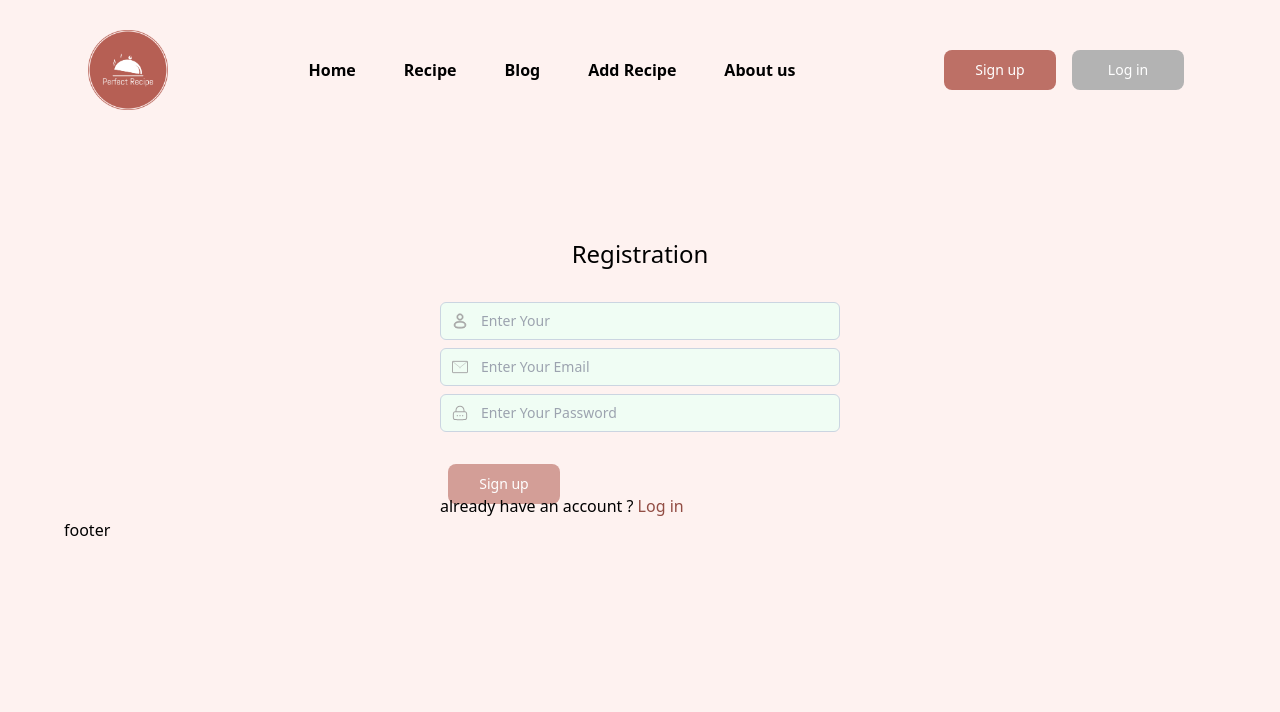
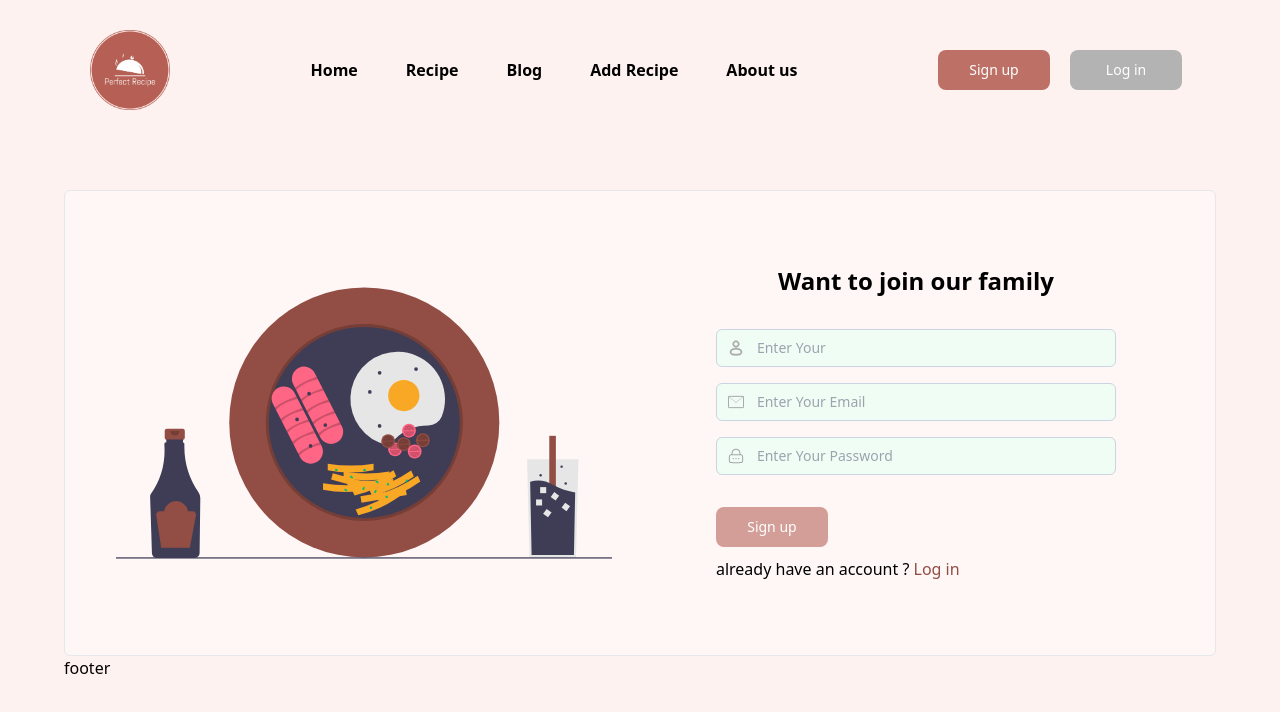
Before and after one commit to datotchkadua/perfect-recipe, a React (Vite) app in the folder client/: page /register in a window 1280 px wide. Shown: the top 712 px of the page. Built offline with nearby package versions, Linux system fonts and the light colour scheme.

Commit message:
done signup style and logic

```diff
--- a/client/src/components/Button.jsx
+++ b/client/src/components/Button.jsx
@@ -1,20 +1,24 @@
-const Button = ({type="button", bgColor = "brown", btnText, onClick, disabled=false }) => {
+const Button = ({
+  type = "button",
+  bgColor = "brown",
+  btnText,
+  onClick,
+  disabled = false,
+}) => {
   const colorVariants = {
     brown: "bg-[#bd7066] hover:bg-[#924d44]",
     gray: "bg-[#b3b3b3] hover:bg-[#5a5a5a]",
   };
 
-
-
   return (
     <button
-    disabled={disabled}
+      disabled={disabled}
       type={type}
       onClick={onClick}
       className={`text-white ${colorVariants[bgColor]}
   focus:outline-none  font-medium rounded-lg
   text-sm px-5 py-2.5 me-2 inline-flex items-center justify-center
-  duration-300 cursor-pointer mb-4 lg:mb-0 lg:mx-2 min-w-28 ${disabled ?"disabledButton" :""}`}
+  duration-300 cursor-pointer   min-w-28 ${disabled ? "disabledButton" : ""}`}
     >
       {btnText}
     </button>
--- /dev/null
+++ b/client/src/components/Form.jsx
@@ -0,0 +1,25 @@
+import React from "react";
+import { registrationInputData } from "../utils/inputsData";
+import Input from "./Input";
+
+const Form = ({ onSubmit, register, errors, children }) => {
+  return (
+    <>
+      <form onSubmit={onSubmit}>
+        {registrationInputData.map((inputData) => {
+          return (
+            <Input
+              key={inputData.name}
+              {...inputData}
+              register={register}
+              errors={errors}
+            />
+          );
+        })}
+        {children}
+      </form>
+    </>
+  );
+};
+
+export default Form;
--- a/client/src/components/Input.jsx
+++ b/client/src/components/Input.jsx
@@ -1,7 +1,7 @@
 const Input = ({ svg, placeholderText, name, type, register, errors }) => {
   return (
     <>
-      <div className="relative mb-2 w-[250px] sm:w-[400px] ">
+      <div className="relative mb-4 w-200px mob:w-[250px] sm:w-[400px] ">
         <div
           className="absolute inset-y-0 start-0
     flex items-center ps-3
@@ -20,7 +20,7 @@ const Input = ({ svg, placeholderText, name, type, register, errors }) => {
      outline-none
   ${
     errors[name]?.message
-      ? "border-red-600 focus:ring-red-600 focus:border-red-600  "
+      ? "border-red-500 focus:ring-red-500 focus:border-red-500  "
       : null
   }
       `}
@@ -28,7 +28,7 @@ const Input = ({ svg, placeholderText, name, type, register, errors }) => {
       </div>
 
       {errors[name] && (
-        <p className="mb-2 text-sm text-red-600 dark:text-red-500">
+        <p className="mb-2 text-sm md:text-base text-red-500 dark:text-red-500">
           <span className="font-medium">{errors[name]?.message} </span>
         </p>
       )}
--- a/client/src/components/NavLinks.jsx
+++ b/client/src/components/NavLinks.jsx
@@ -60,7 +60,10 @@ function NavLinks() {
       {isAuthenticated ? (
         <UserImage />
       ) : (
-        <div className="flex mt-6 lg:mt-0 flex-col lg:flex-row items-center justify-start lg:justify-center">
+        <div
+          className="flex mt-6 lg:mt-0 flex-col  gap-3
+        lg:flex-row items-center justify-start lg:justify-center mb-4 lg:mb-0"
+        >
           <Button
             btnText="Sign up"
             onClick={() => handleNavigate("/register")}
--- a/client/src/components/Navbar.jsx
+++ b/client/src/components/Navbar.jsx
@@ -12,7 +12,7 @@ function Navbar() {
 
   return (
     <>
-      <nav className="hidden lg:flex w-full mb-32">
+      <nav className="hidden lg:flex w-full mb-20">
         <NavLinks />
       </nav>
 
--- a/client/src/pages/SignupPage.jsx
+++ b/client/src/pages/SignupPage.jsx
@@ -1,66 +1,74 @@
 import { Link, useNavigate } from "react-router-dom";
-import Input from "../components/Input";
 import { useForm } from "react-hook-form";
 import { yupResolver } from "@hookform/resolvers/yup";
-// import useForm from "../hooks/useForm";
 import { registrationSchema } from "../schemas";
 import Button from "../components/Button";
-import { registrationInputData } from "../utils/inputsData";
+import Form from "../components/Form";
+import bgImage from "../assets/registration-bg.svg";
+import handleFormSubmit from "../utils/handleFormSubmit";
 
 const SignupPage = () => {
   const {
     handleSubmit,
     register,
-    // reset,
-    // watch,
-    formState: { errors, isSubmitSuccessful, isSubmitting, isDirty },
+    reset,
+
+    formState: { errors, isSubmitting, isDirty },
   } = useForm({
     resolver: yupResolver(registrationSchema),
   });
+  const navigate = useNavigate();
 
   // eslint-disable-next-line no-unused-vars
-  // const successRegister = (data) => {
-  //   resetForm();
-  //   navigate("/login");
-  // };
+  const successRegister = (data) => {
+    reset();
+    navigate("/login");
+  };
 
-  //const navigate = useNavigate();
   function onSubmit(data) {
-    console.log(data);
-
-    // handleFormSubmit("http://localhost:8080/register", values-unda iyos,successRegister);
+    handleFormSubmit("http://localhost:8080/register", data, successRegister);
   }
 
   return (
-    <section className="flex flex-col justify-center items-center w-full">
-      <h2 className="text-2xl mb-8">Registration</h2>
-      <form onSubmit={handleSubmit(onSubmit)}>
-        {registrationInputData.map((inputData) => {
-          return (
-            <Input
-              key={inputData.name}
-              {...inputData}
+    <section
+      className="flex justify-center items-center w-full mt-20
+       py-8 px-6  bg-[#fef7f6]  border-[0.5px] rounded-md"
+    >
+      <div className=" hidden  thousand:flex w-[45%] h-full mr-14">
+        <img
+          src={bgImage}
+          alt="food"
+          className="w-full h-full min-w-[400px] min-h-[400px]"
+        />
+      </div>
+      <div
+        className="flex flex-col justify-center items-center
+       w-full thousand:w-[45%] h-full min-h-[400px]"
+      >
+        <h1 className="text-sm mob:text-xl sm:text-2xl mb-4 md:mb-8 font-bold ">
+          Want to join our family
+        </h1>
+        <Form
+          onSubmit={handleSubmit(onSubmit)}
           register={register}
           errors={errors}
-            />
-          );
-        })}
+        >
           <div className="mt-8">
             <Button
               type="submit"
               btnText="Sign up"
               disabled={!isDirty || isSubmitting}
-            // onClick={() => console.log("click")}
             />
 
-          <p className="mt-[-10px]">
+            <p className="mt-2.5">
               already have an account ?
               <Link to="/login">
                 <span className="text-[#924d44] "> Log in</span>
               </Link>
             </p>
           </div>
-      </form>
+        </Form>
+      </div>
     </section>
   );
 };
--- a/client/tailwind.config.js
+++ b/client/tailwind.config.js
@@ -5,6 +5,8 @@ export default {
   theme: {
     extend: {
       screens: {
+        mob: "375px",
+        thousand: "1000px",
         lg: "1060px",
       },
     },
```
Also changed, not shown: client/src/assets/email-svgrepo-com (1).svg (deleted), client/src/assets/registration-bg.svg (added). Lines whose indentation alone changed are shown as unchanged.
